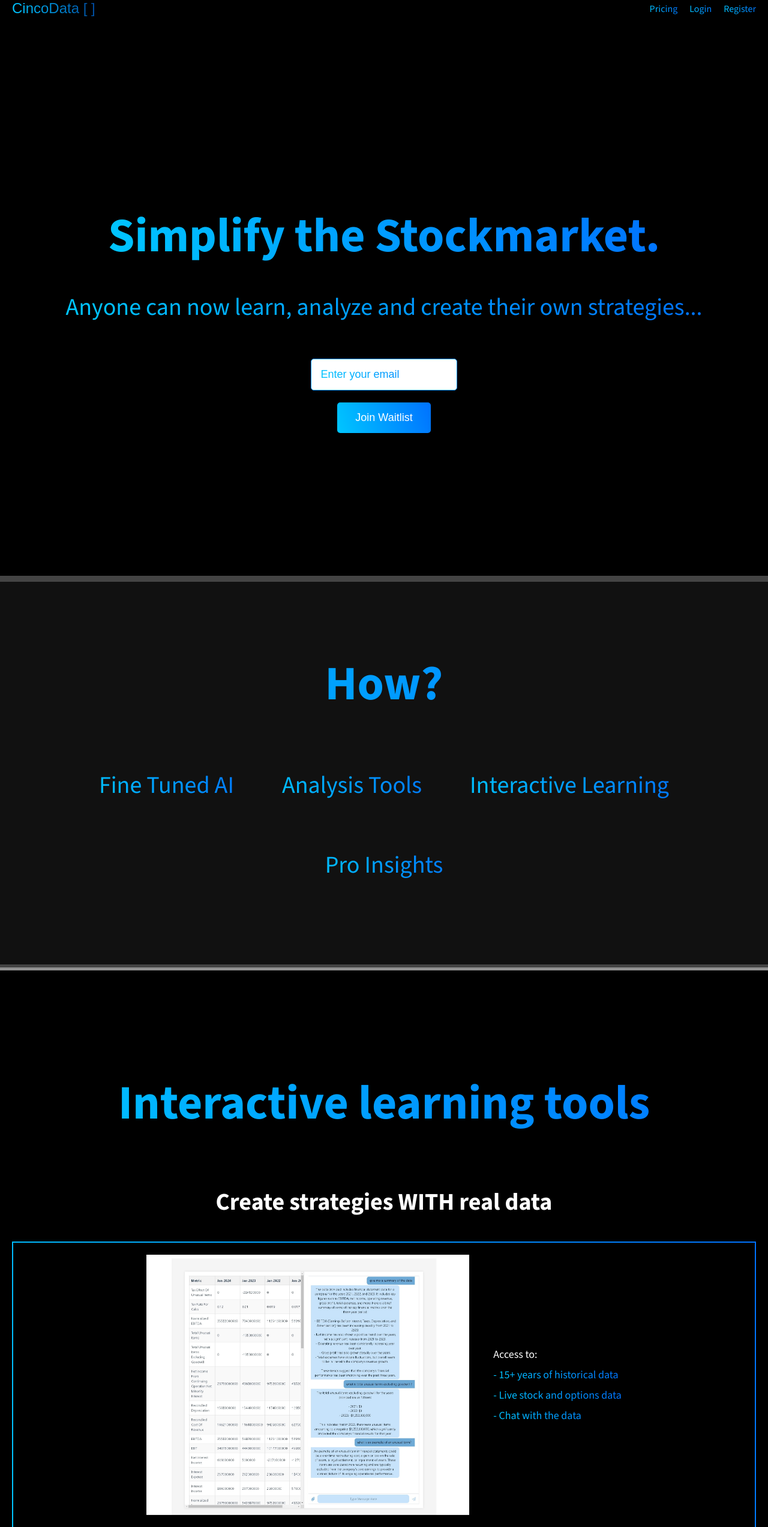
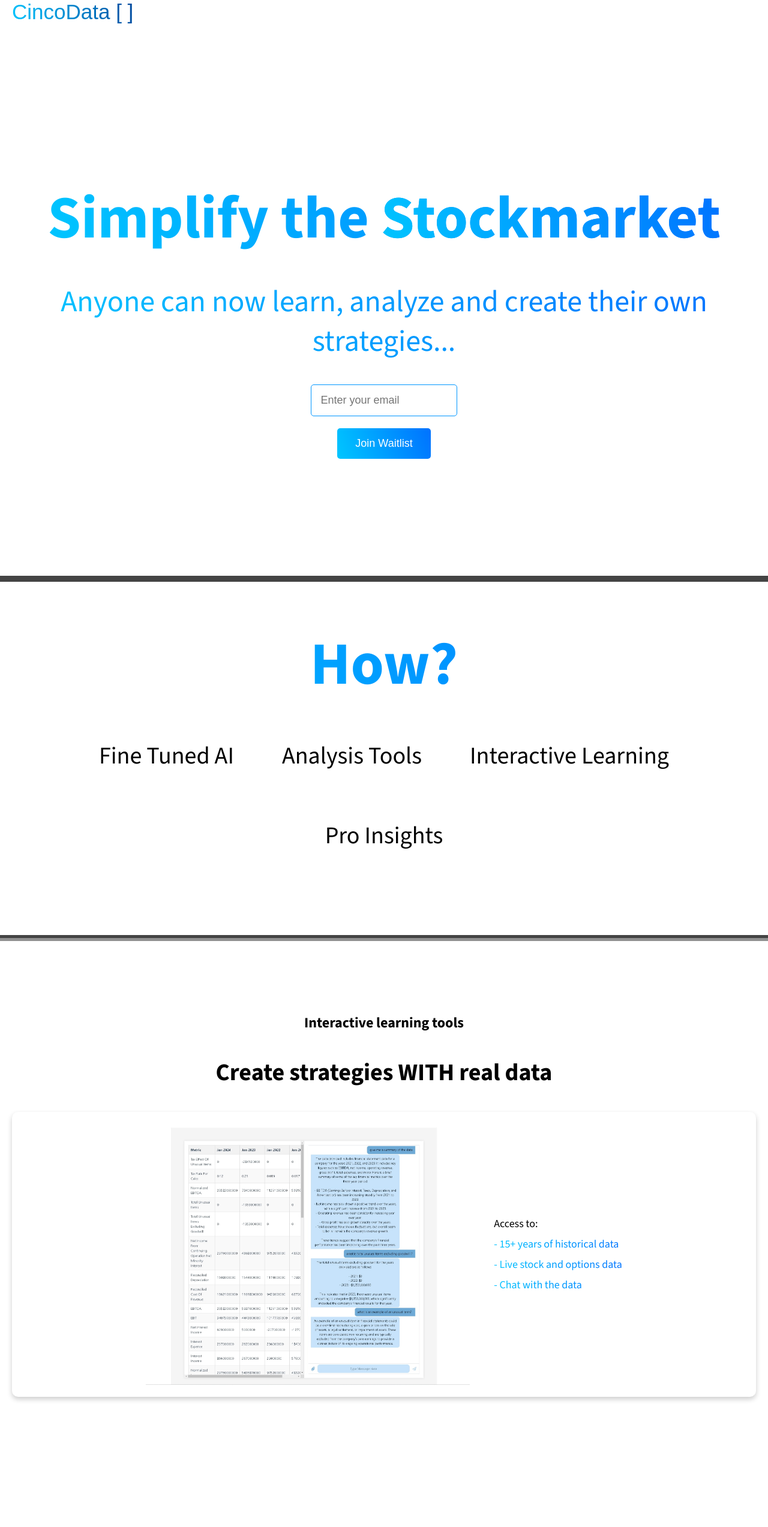
Before and after one commit to TeamCinco/CincoData-Landing, a plain HTML site: page testapp/index.html in a window 1280 px wide. Shown: the top 2546 px of the page at 60% size. Drawn offline with nearby package versions, Linux system fonts and the light colour scheme.

Commit message:
Changed background and added cards and animations

```diff
--- a/testapp/index.html
+++ b/testapp/index.html
@@ -18,14 +18,11 @@
             <span class="bar"></span>
         </div>
         <nav class="nav-links" id="nav-links">
-            <a href="#pricing">Pricing</a>
-            <a href="#login">Login</a>
-            <a href="#register">Register</a>
         </nav>
     </header>
 
     <section class="hero">
-        <h1>Simplify the Stockmarket.</h1>
+        <h1>Simplify the <span class="highlight">Stockmarket</span></h1>
         <p>Anyone can now learn, analyze and create their own strategies...</p>
         <form id="waitlist-form" class="waitlist-form">
             <input type="email" id="email-input" class="waitlist-input" placeholder="Enter your email" required>
--- a/testapp/styles.css
+++ b/testapp/styles.css
@@ -2,8 +2,7 @@ body {
     margin: 0;
     font-family: 'Source Sans 3', sans-serif;
     color: #0096ff;
-    margin: 20px 0;
-    background: #000;
+    background: #fff;
 }
 
 header {
@@ -11,12 +10,17 @@ header {
     justify-content: space-between;
     align-items: center;
     padding: 0 20px;
-    background: #000;
+    background: #fff;
     position: fixed;
     width: 100%;
     top: 0;
     z-index: 1000;
     box-sizing: border-box;
+}
+
+.hero, .how, .placeholders, .contact-us, .waitlist {
+    background: #fff;
+    color: #000;
 }
 
 .logo-btn {
@@ -28,39 +32,17 @@ header {
 }
 
 .logo {
-    font-size: 24px;
+    font-size: 35px;
     background: linear-gradient(70deg, #00c6ff, #00469c);
     -webkit-background-clip: text;
     background-clip: text;
     color: transparent;
 }
 
-.nav-links {
-    display: flex;
-    gap: 20px;
-}
-
 .nav-links a {
     margin: 0;
     text-decoration: none;
-    background: linear-gradient(70deg, #00c6ff, #0072ff);
-    -webkit-background-clip: text;
-    background-clip: text;
-    color: transparent;
-}
-
-.menu-toggle {
-    display: none;
-    flex-direction: column;
-    cursor: pointer;
-}
-
-.menu-toggle .bar {
-    height: 3px;
-    width: 25px;
-    background-color: #0096ff;
-    margin: 4px 0;
-    transition: 0.4s;
+    color: #0096ff;
 }
 
 .hero {
@@ -75,20 +57,66 @@ header {
     border-bottom: 5px solid #444;
 }
 
-.hero h1, .hero p, section h2, .feature, .contact-us h2, .contact-us p, .waitlist h2, .waitlist-input::placeholder {
+.hero h1, .hero p, .how h2 {
+    font-size: 100px;
+    margin: 20px 0;
+    background: linear-gradient(70deg, #00c6ff, #0072ff);
+    -webkit-background-clip: text;
+    background-clip: text;
+    color: transparent;
+}
+.hero h1 {
+    font-size: 100px;
+    margin: 20px 0;
+    background: linear-gradient(70deg, #00c6ff, #0072ff);
+    -webkit-background-clip: text;
+    background-clip: text;
+    color: transparent;
+    transition: transform 0.3s ease;
+    display: inline-block;
+}
+
+.hero .highlight {
+    display: inline-block;
+    transition: transform 0.3s ease;
     background: linear-gradient(70deg, #00c6ff, #0072ff);
     -webkit-background-clip: text;
     background-clip: text;
     color: transparent;
 }
 
-.hero h1 {
-    font-size: 80px;
-    margin: 20px 0;
+.hero .highlight:hover {
+    transform: scale(1.1);
 }
 
 .hero p {
+    font-size: 50px;
+    margin-top: 20px;
+    background: linear-gradient(70deg, #00c6ff, #0072ff);
+    -webkit-background-clip: text;
+    background-clip: text;
+    color: transparent;
+    transition: transform 0.3s ease;
+}
+
+.hero p:hover {
+    transform: scale(1.1);
+}
+
+.placeholder-container h2 {
     font-size: 40px;
+    margin: 20px 0;
+    background: linear-gradient(70deg, #00c6ff, #0072ff);
+    -webkit-background-clip: text;
+    background-clip: text;
+    color: transparent;
+}
+
+
+
+
+.hero p {
+    font-size: 50px;
     margin-top: 20px;
 }
 
@@ -98,15 +126,9 @@ section {
 }
 
 .how {
-    background: #111;
     padding-top: 50px;
     border-top: 5px solid #444;
     border-bottom: 5px solid #444;
-}
-
-.how h2 {
-    font-size: 80px;
-    margin-bottom: 50px;
 }
 
 .features {
@@ -123,7 +145,6 @@ section {
 }
 
 .placeholders {
-    background: #000000;
     padding: 100px 20px;
     border-top: 5px solid #919191;
     border-bottom: 5px solid #919191;
@@ -138,14 +159,10 @@ section {
     margin-bottom: 200px;
 }
 
-.placeholders > h2 {
-    font-size: 80px;
-}
-
 .placeholder-container > h3 {
     font-size: 40px;
     margin: 20px 0;
-    color: #fff;
+    color: #000;
 }
 
 .placeholder {
@@ -156,11 +173,16 @@ section {
     max-width: 100%;
     box-sizing: border-box;
     text-align: left;
-    color: #fff;
-    border: 2px solid;
-    border-image-slice: 1;
-    border-image-source: linear-gradient(70deg, #00c6ff, #0072ff);
+    background: #fff;
+    box-shadow: 0 4px 8px rgba(0, 0, 0, 0.2);
     padding: 20px;
+    border-radius: 10px;
+    transition: transform 0.3s ease, box-shadow 0.3s ease;
+}
+
+.placeholder:hover {
+    transform: translateY(-10px);
+    box-shadow: 0 8px 16px rgba(0, 0, 0, 0.3);
 }
 
 .placeholder img {
@@ -192,30 +214,15 @@ section {
     color: inherit;
 }
 
-.placeholder-container.pricing .placeholder ul li {
-    color: rgb(207, 62, 62);
-}
-
 .contact-us {
-    background: #111;
     padding-top: 200px;
     border-top: 5px solid #444;
 }
 
-.contact-us h2, .contact-us p {
-    font-size: 32px;
-}
-
 .waitlist {
-    background: #111;
     padding: 100vh 20px;
     text-align: center;
     border-top: 5px solid #444;
-}
-
-.waitlist h2 {
-    font-size: 40px;
-    margin-bottom: 20px;
 }
 
 .waitlist-form {
@@ -248,7 +255,7 @@ section {
 footer {
     padding: 20px 20px;
     text-align: center;
-    background: #000;
+    background: #fff;
     color: #0096ff;
 }
 
@@ -279,15 +286,15 @@ footer {
     flex: 1 1 30%;
     max-width: 30%;
     text-align: left;
-    flex-direction: column; /* Ensure flex direction is column */
+    flex-direction: column;
 }
 
 .placeholder-container.pricing .placeholder h3 {
-    font-size: 40px; /* Ensure this matches your desired font size */
+    font-size: 40px;
     margin: 20px 0;
     -webkit-background-clip: text;
     background-clip: text;
-    color: #ffff;
+    color: #000;
     text-align: center;
     width: 100%;
 }
@@ -335,16 +342,6 @@ footer {
         padding-bottom: 50px;
     }
 
-    .waitlist-input {
-        width: 80%;
-        margin-bottom: 10px;
-    }
-
-    .waitlist-button {
-        padding: 10px 20px;
-        font-size: 16px;
-    }
-
     header {
         flex-direction: column;
         align-items: center;
@@ -385,7 +382,7 @@ footer {
         width: 80%;
         max-width: 400px;
         color: #fff;
-        background: #000;
+        background: #fff;
     }
 
     .waitlist-button {
@@ -397,11 +394,6 @@ footer {
         border-radius: 5px;
         cursor: pointer;
     }
-
-
-
-
-
 
     nav {
         margin-top: 10px;
```
